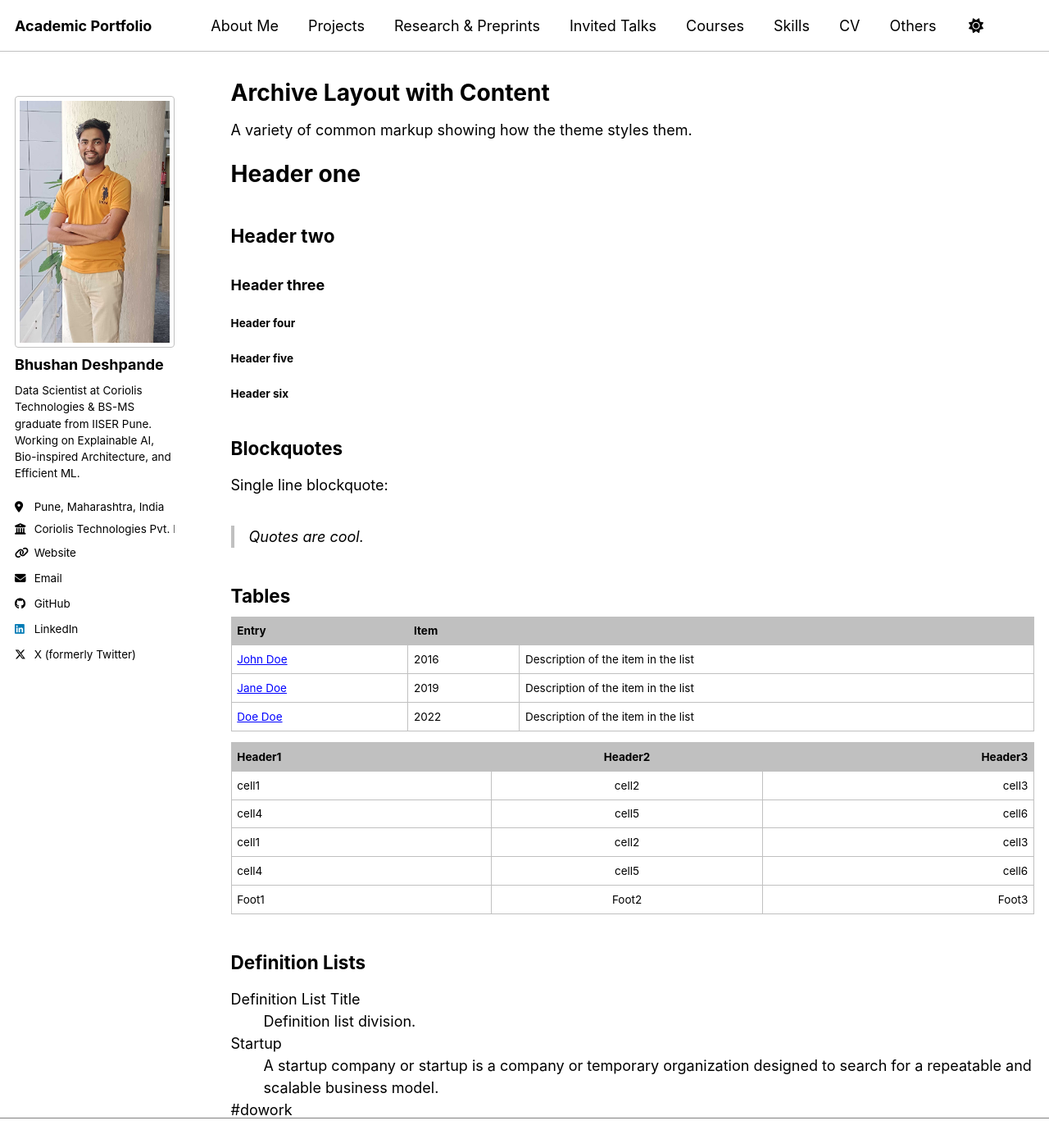
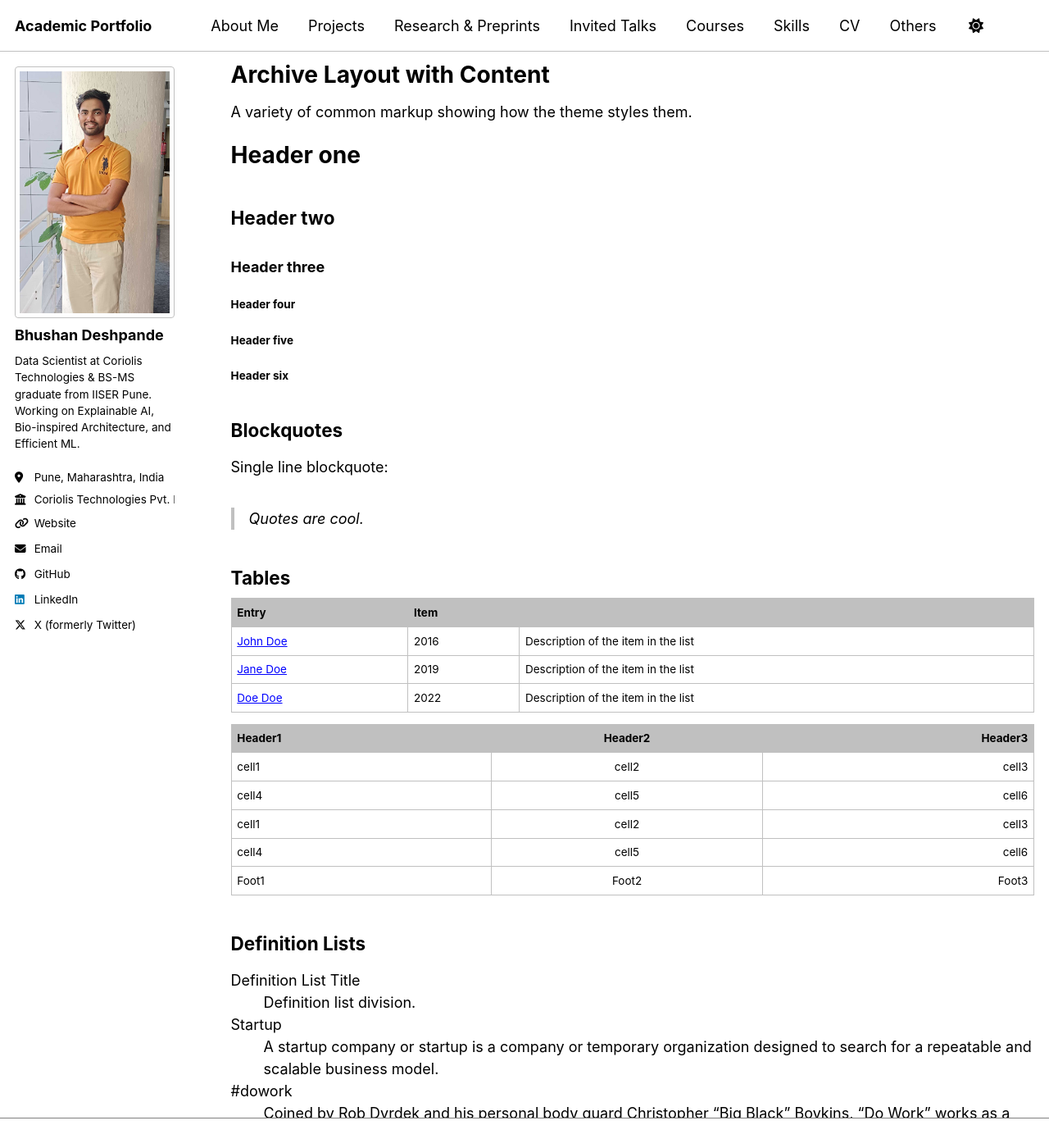
Before and after one commit to bhushan1729/bhushan1729.github.io, a Jekyll site: the page built from _pages/archive-layout-with-content.md, in a window 1280 px wide and 1400 px high. Shown: the whole window at 82% size. Built offline with Jekyll 4.4.1, drawn with Linux system fonts in a browser that asks for light colours; a script bundle is joined from its source files by our own code; library files that are not in the unit come from our copies.

Commit message:
font change

```diff
--- a/_sass/_themes.scss
+++ b/_sass/_themes.scss
@@ -6,8 +6,7 @@
    TYPOGRAPHY
    ========================================================================== */
 
-/* Used to set the size for <em> */
-$doc-font-size              : 16;
+$doc-font-size              : 15;
 
 /* Paragraph indention */
 $paragraph-indent           : false; // true, false (default)
@@ -15,7 +14,7 @@ $indent-var                 : 1.3em;
 
 /* System typefaces */
 $serif                      : Georgia, Times, serif;
-$sans-serif                 : -apple-system, ".SFNSText-Regular", "San Francisco", "Roboto", "Segoe UI", "Helvetica Neue", "Lucida Grande", Arial, sans-serif;
+$sans-serif                 : "Inter", system-ui, -apple-system, BlinkMacSystemFont, "Segoe UI", Roboto, "Helvetica Neue", Arial, sans-serif;
 $monospace                  : Monaco, Consolas, "Lucida Console", monospace;
 
 /* Sans serif typefaces */
--- a/assets/css/main.scss
+++ b/assets/css/main.scss
@@ -58,7 +58,7 @@
   background-color: var(--global-code-background-color);
   border: 1px solid var(--global-border-color);
   border-radius: 6px;
-  padding: 1.5rem;
+  padding: 1.2rem;
   box-shadow: 0 4px 6px rgba(0, 0, 0, 0.05);
   transition: transform 0.25s ease, box-shadow 0.25s ease, border-color 0.25s ease;
   position: relative;
@@ -68,6 +68,16 @@
     transform: translateY(-4px);
     box-shadow: 0 10px 20px rgba(0, 0, 0, 0.1);
     border-color: var(--global-link-color);
+  }
+
+  h2, h3, h4 {
+    margin-top: 0 !important;
+    margin-bottom: 0.5rem !important;
+  }
+
+  ul {
+    margin-top: 0.25rem !important;
+    margin-bottom: 0 !important;
   }
 }
 
@@ -107,3 +117,14 @@
 .others-card {
   @extend .custom-card;
 }
+
+/* Spacing overrides to eliminate excessive top padding/margins */
+#main {
+  margin-top: 0.75em !important;
+}
+
+.sidebar {
+  @media screen and (min-width: 1024px) {
+    padding-top: 1.5em !important;
+  }
+}
```
